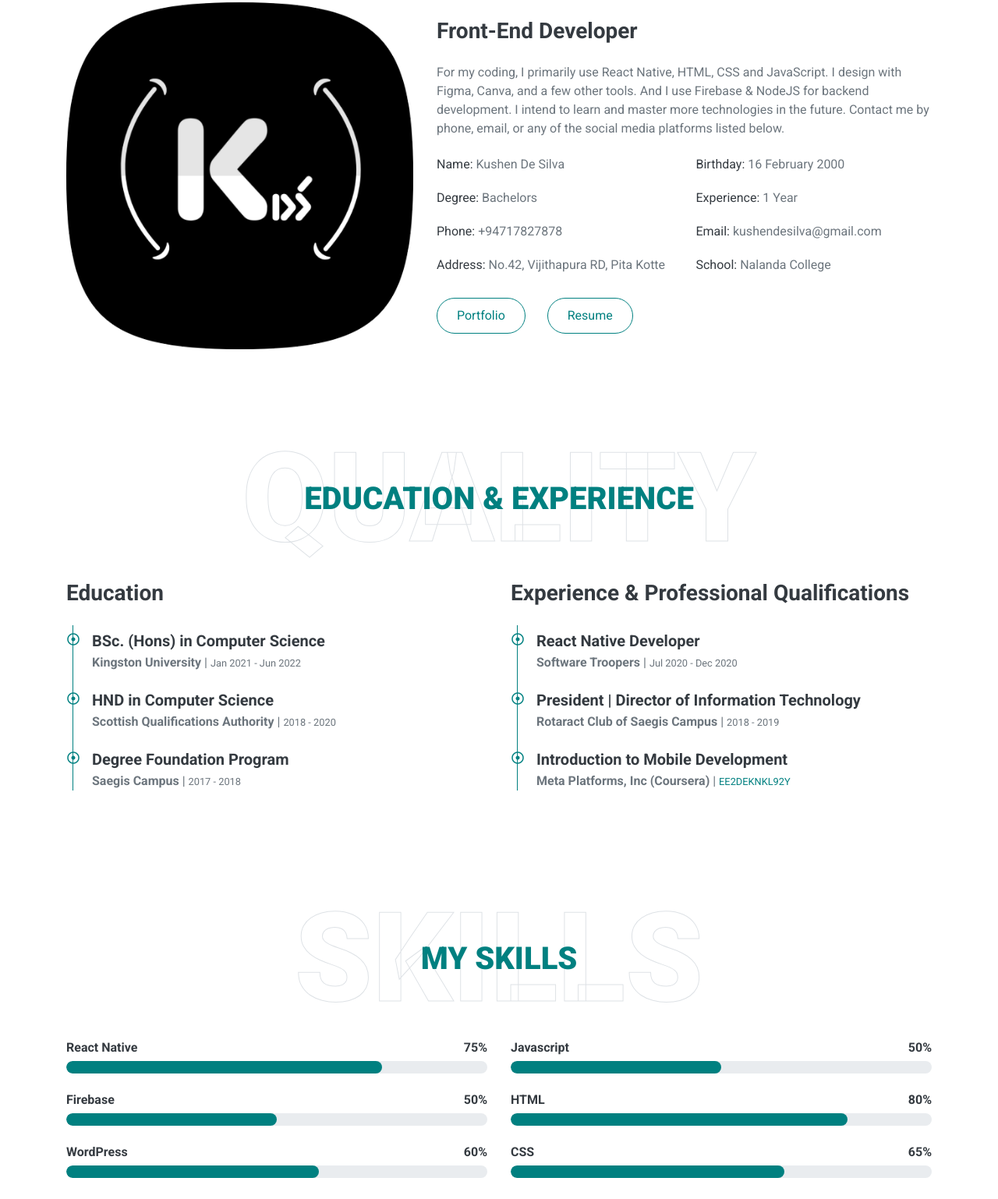
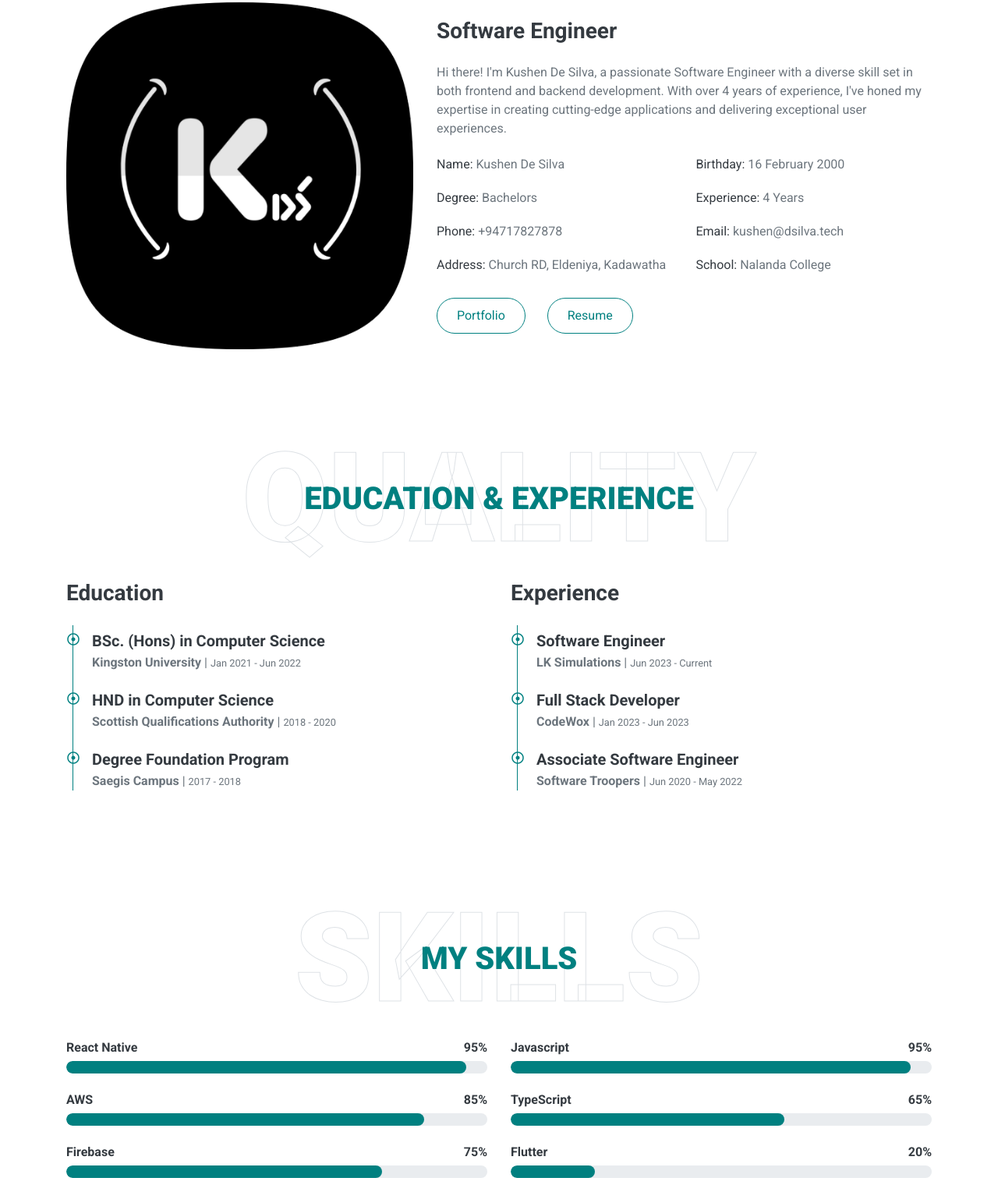
Before and after one commit to kushendesilva/personalweb, a plain HTML site: page public/index.html in a window 1280 px wide. Shown: the part 1093-2631 px from the top of the page at 78% size. Drawn offline with nearby package versions, Linux system fonts and the light colour scheme.

Commit message:
v2.3.4
-updated data

```diff
--- a/public/index.html
+++ b/public/index.html
@@ -4,40 +4,37 @@
     <meta charset="utf-8" />
     <meta content="width=device-width, initial-scale=1.0" name="viewport" />
 
-    <meta name="author" content="Kushen De Silva, kushendesilva@gmail.com" />
+    <meta name="author" content="Kushen De Silva, kushen@dsilva.tech" />
     <meta name="copyright" content="Kushen De Silva" />
 
     <meta
       property="og:site_name"
-      content="Kushen De Silva | Front-End Developer"
+      content="Kushen De Silva | Software Engineer"
     />
     <meta property="og:type" content="website" />
-    <meta property="og:url" content="http://kushen.tech" />
+    <meta property="og:url" content="http://dsilva.tech" />
     <meta property="og:updated_time" content="2022-12-07T10:00:00-06:00" />
     <meta
       property="og:image"
       itemprop="image"
       content="https://i.imgur.com/sXaGrTq.jpg"
     />
-    <meta property="og:title" content="Kushen De Silva | Front-End Developer" />
+    <meta property="og:title" content="Kushen De Silva | Software Engineer" />
     <meta
       property="og:description"
-      content="Hey, I'm Kushen De Silva and I'm a Front-End Developer. For my coding, I primarily use React Native, HTML, CSS and JavaScript. I design with Figma, Canva, and a few other tools. And I use Firebase & NodeJS for backend development. I intend to learn and master more technologies in the future."
+      content="Hi there! I'm Kushen De Silva, a passionate Software Engineer with a diverse skill set in both frontend and backend development. With over 4 years of experience, I've honed my expertise in creating cutting-edge applications and delivering exceptional user experiences."
     />
 
-    <meta name="twitter:url" content="http://kushen.tech" />
+    <meta name="twitter:url" content="http://dsilva.tech" />
     <meta name="twitter:card" content="summary_large_image" />
     <meta name="twitter:creator" content="@kushendesilva" />
     <meta name="twitter:site" content="@kushendesilva" />
     <meta name="twitter:image" content="https://i.imgur.com/sXaGrTq.jpg" />
     <meta name="twitter:image:alt" content="Profile Picture" />
-    <meta
-      name="twitter:title"
-      content="Kushen De Silva | Front-End Developer"
-    />
+    <meta name="twitter:title" content="Kushen De Silva | Software Engineer" />
     <meta
       name="twitter:description"
-      content="Hey, I'm Kushen De Silva and I'm a Front-End Developer. For my coding, I primarily use React Native, HTML, CSS and JavaScript. And I use Firebase & NodeJS for backend development."
+      content="Hi there! I'm Kushen De Silva, a passionate Software Engineer with a diverse skill set in both frontend and backend development."
     />
 
     <title>Kushen De Silva</title>
@@ -128,7 +125,7 @@
               class="typed-text-output d-inline font-weight-lighter text-white"
             ></h1>
             <div class="typed-text d-none">
-              Front-End Developer, Mobile Application Developer, Web Designer
+              Software Engineer, Mobile Application Developer, DevOps Engineer
             </div>
           </div>
         </div>
@@ -157,13 +154,13 @@
             <img class="img-fluid rounded w-100" src="img/logo.png" alt="" />
           </div>
           <div class="col-lg-7">
-            <h3 class="mb-4">Front-End Developer</h3>
+            <h3 class="mb-4">Software Engineer</h3>
             <p>
-              For my coding, I primarily use React Native, HTML, CSS and
-              JavaScript. I design with Figma, Canva, and a few other tools. And
-              I use Firebase & NodeJS for backend development. I intend to learn
-              and master more technologies in the future. Contact me by phone,
-              email, or any of the social media platforms listed below.
+              Hi there! I'm Kushen De Silva, a passionate Software Engineer with
+              a diverse skill set in both frontend and backend development. With
+              over 4 years of experience, I've honed my expertise in creating
+              cutting-edge applications and delivering exceptional user
+              experiences.
             </p>
             <div class="row mb-3">
               <div class="col-sm-6 py-2">
@@ -180,7 +177,7 @@
                 <h6>Degree: <span class="text-secondary">Bachelors</span></h6>
               </div>
               <div class="col-sm-6 py-2">
-                <h6>Experience: <span class="text-secondary">1 Year</span></h6>
+                <h6>Experience: <span class="text-secondary">4 Years</span></h6>
               </div>
               <div class="col-sm-6 py-2">
                 <h6>
@@ -193,10 +190,8 @@
               <div class="col-sm-6 py-2">
                 <h6>
                   Email:
-                  <a href="mailto:kushendesilva@gmail.com"
-                    ><span class="text-secondary"
-                      >kushendesilva@gmail.com</span
-                    ></a
+                  <a href="mailto:kushen@dsilva.tech?cc=kushendesilva@gmail.com"
+                    ><span class="text-secondary">kushen@dsilva.tech</span></a
                   >
                 </h6>
               </div>
@@ -205,9 +200,9 @@
                   Address:
                   <a
                     target="_blank"
-                    href="https://goo.gl/maps/42eMYaiNXbqKXPQN9"
+                    href="https://maps.app.goo.gl/ztFcmnoHetLYqM6MA"
                     ><span class="text-secondary"
-                      >No.42, Vijithapura RD, Pita Kotte</span
+                      >Church RD, Eldeniya, Kadawatha</span
                     ></a
                   >
                 </h6>
@@ -218,7 +213,9 @@
                 </h6>
               </div>
             </div>
-            <a href="https://kushen.me" class="btn btn-outline-primary mr-4"
+            <a
+              href="https://portfolio.dsilva.tech"
+              class="btn btn-outline-primary mr-4"
               >Portfolio</a
             >
             <a
@@ -290,17 +287,28 @@
             </div>
           </div>
           <div class="col-lg-6">
-            <h3 class="mb-4">Experience & Professional Qualifications</h3>
+            <h3 class="mb-4">Experience</h3>
             <div class="border-left border-primary pt-2 pl-4 ml-2">
               <div class="position-relative mb-4">
                 <i
                   class="far fa-dot-circle text-primary position-absolute"
                   style="top: 2px; left: -32px"
                 ></i>
-                <h5 class="font-weight-bold mb-1">React Native Developer</h5>
+                <h5 class="font-weight-bold mb-1">Software Engineer</h5>
                 <p class="mb-2">
-                  <strong>Software Troopers</strong> |
-                  <small>Jul 2020 - Dec 2020</small>
+                  <strong>LK Simulations</strong> |
+                  <small>Jun 2023 - Current</small>
+                </p>
+              </div>
+              <div class="position-relative mb-4">
+                <i
+                  class="far fa-dot-circle text-primary position-absolute"
+                  style="top: 2px; left: -32px"
+                ></i>
+                <h5 class="font-weight-bold mb-1">Full Stack Developer</h5>
+                <p class="mb-2">
+                  <strong>CodeWox</strong> |
+                  <small>Jan 2023 - Jun 2023</small>
                 </p>
               </div>
               <div class="position-relative mb-4">
@@ -309,27 +317,11 @@
                   style="top: 2px; left: -32px"
                 ></i>
                 <h5 class="font-weight-bold mb-1">
-                  President | Director of Information Technology
+                  Associate Software Engineer
                 </h5>
                 <p class="mb-2">
-                  <strong>Rotaract Club of Saegis Campus</strong> |
-                  <small>2018 - 2019</small>
-                </p>
-              </div>
-              <div class="position-relative mb-4">
-                <i
-                  class="far fa-dot-circle text-primary position-absolute"
-                  style="top: 2px; left: -32px"
-                ></i>
-                <h5 class="font-weight-bold mb-1">
-                  Introduction to Mobile Development
-                </h5>
-                <p class="mb-2">
-                  <strong>Meta Platforms, Inc (Coursera)</strong> |
-                  <a
-                    href="https://coursera.org/share/8f6eadfd6445983c538371ba083b3008"
-                    ><small>EE2DEKNKL92Y</small></a
-                  >
+                  <strong>Software Troopers</strong> |
+                  <small>Jun 2020 - May 2022</small>
                 </p>
               </div>
             </div>
@@ -360,6 +352,36 @@
             <div class="skill mb-4">
               <div class="d-flex justify-content-between">
                 <h6 class="font-weight-bold">React Native</h6>
+                <h6 class="font-weight-bold">95%</h6>
+              </div>
+              <div class="progress">
+                <div
+                  class="progress-bar bg-primary"
+                  role="progressbar"
+                  aria-valuenow="95"
+                  aria-valuemin="0"
+                  aria-valuemax="100"
+                ></div>
+              </div>
+            </div>
+            <div class="skill mb-4">
+              <div class="d-flex justify-content-between">
+                <h6 class="font-weight-bold">AWS</h6>
+                <h6 class="font-weight-bold">85%</h6>
+              </div>
+              <div class="progress">
+                <div
+                  class="progress-bar bg-primary"
+                  role="progressbar"
+                  aria-valuenow="85"
+                  aria-valuemin="0"
+                  aria-valuemax="100"
+                ></div>
+              </div>
+            </div>
+            <div class="skill mb-4">
+              <div class="d-flex justify-content-between">
+                <h6 class="font-weight-bold">Firebase</h6>
                 <h6 class="font-weight-bold">75%</h6>
               </div>
               <div class="progress">
@@ -372,16 +394,18 @@
                 ></div>
               </div>
             </div>
+          </div>
+          <div class="col-md-6">
             <div class="skill mb-4">
               <div class="d-flex justify-content-between">
-                <h6 class="font-weight-bold">Firebase</h6>
-                <h6 class="font-weight-bold">50%</h6>
+                <h6 class="font-weight-bold">Javascript</h6>
+                <h6 class="font-weight-bold">95%</h6>
               </div>
               <div class="progress">
                 <div
                   class="progress-bar bg-primary"
                   role="progressbar"
-                  aria-valuenow="50"
+                  aria-valuenow="95"
                   aria-valuemin="0"
                   aria-valuemax="100"
                 ></div>
@@ -389,31 +413,14 @@
             </div>
             <div class="skill mb-4">
               <div class="d-flex justify-content-between">
-                <h6 class="font-weight-bold">WordPress</h6>
-                <h6 class="font-weight-bold">60%</h6>
+                <h6 class="font-weight-bold">TypeScript</h6>
+                <h6 class="font-weight-bold">65%</h6>
               </div>
               <div class="progress">
                 <div
                   class="progress-bar bg-primary"
                   role="progressbar"
-                  aria-valuenow="60"
-                  aria-valuemin="0"
-                  aria-valuemax="100"
-                ></div>
-              </div>
-            </div>
-          </div>
-          <div class="col-md-6">
-            <div class="skill mb-4">
-              <div class="d-flex justify-content-between">
-                <h6 class="font-weight-bold">Javascript</h6>
-                <h6 class="font-weight-bold">50%</h6>
-              </div>
-              <div class="progress">
-                <div
-                  class="progress-bar bg-primary"
-                  role="progressbar"
-                  aria-valuenow="50"
+                  aria-valuenow="65"
                   aria-valuemin="0"
                   aria-valuemax="100"
                 ></div>
@@ -421,29 +428,14 @@
             </div>
             <div class="skill mb-4">
               <div class="d-flex justify-content-between">
-                <h6 class="font-weight-bold">HTML</h6>
-                <h6 class="font-weight-bold">80%</h6>
+                <h6 class="font-weight-bold">Flutter</h6>
+                <h6 class="font-weight-bold">20%</h6>
               </div>
               <div class="progress">
                 <div
                   class="progress-bar bg-primary"
                   role="progressbar"
-                  aria-valuenow="80"
-                  aria-valuemin="0"
-                  aria-valuemax="100"
-                ></div>
-              </div>
-            </div>
-            <div class="skill mb-4">
-              <div class="d-flex justify-content-between">
-                <h6 class="font-weight-bold">CSS</h6>
-                <h6 class="font-weight-bold">65%</h6>
-              </div>
-              <div class="progress">
-                <div
-                  class="progress-bar bg-primary"
-                  role="progressbar"
-                  aria-valuenow="65"
+                  aria-valuenow="20"
                   aria-valuemin="0"
                   aria-valuemax="100"
                 ></div>
@@ -497,9 +489,11 @@
               <i
                 class="fa fa-2x fa-laptop service-icon bg-primary text-white mr-3"
               ></i>
-              <h4 class="font-weight-bold m-0">Web Design</h4>
+              <h4 class="font-weight-bold m-0">Server Configuration</h4>
             </div>
-            <p>Mobile Application Designing using Figma & Adobe XD.</p>
+            <p>
+              AWS Infrastructure Management(EC2, Route53) & Server Optimizations
+            </p>
           </div>
         </div>
       </div>
@@ -551,11 +545,11 @@
         <br />
         <p class="m-0">
           &copy;
-          <a class="text-white font-weight-bold" href="#">Kushen.Tech</a>, All
+          <a class="text-white font-weight-bold" href="#">dsilva.tech</a>, All
           Rights Reserved. Designed by
           <a
             class="text-white font-weight-bold"
-            href="mailto:kushendesilva@gmail.com, admin@kushen.tech"
+            href="mailto:kushen@dsilva.tech?cc=kushendesilva@gmail.com"
             >Kushen De Silva</a
           >
         </p>
```
Also changed, not shown: 3 other files.
